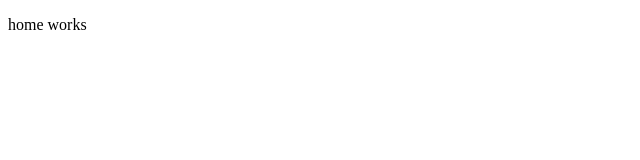
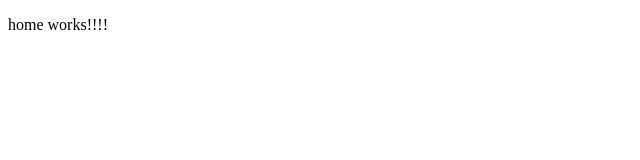
Before and after one commit to UMlopez/DEW, an Angular app in the folder ProyectoClinica/: page /home in a window 1280 px wide. Shown: the top 160 px of the page, without its empty margins (0-640 px from the left). Built offline with nearby package versions, Linux system fonts and the light colour scheme.

Commit message:
Update home.component.html
Modificacion Home

```diff
--- a/ProyectoClinica/src/app/pages/home/home.component.html
+++ b/ProyectoClinica/src/app/pages/home/home.component.html
@@ -1 +1 @@
-<p>home works</p>
+<p>home works!!!!</p>
```
